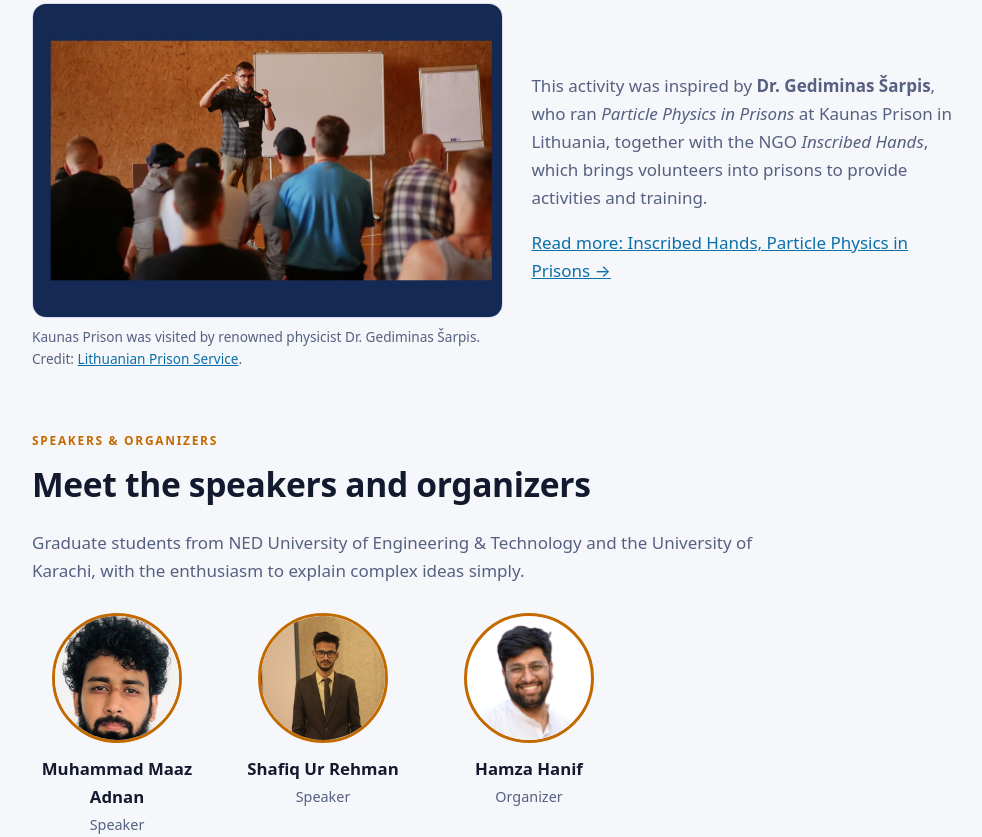
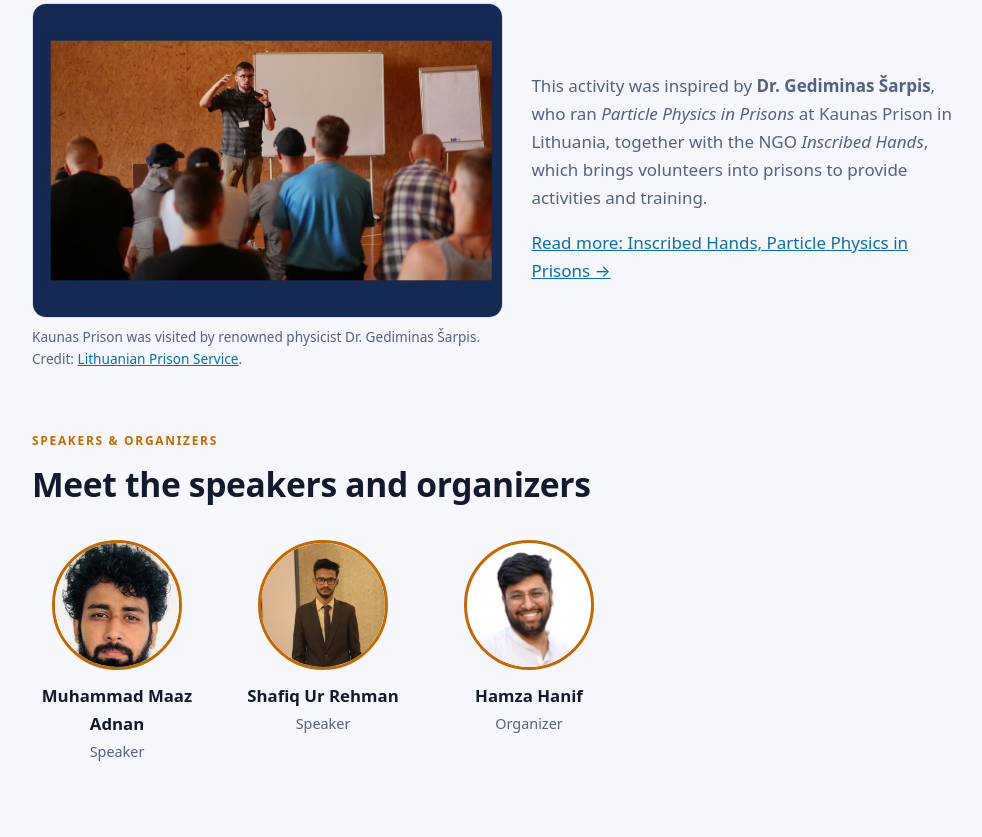
Before and after one commit to hamzahanif2210/physics-in-juvenile, a plain HTML site: page index.html in a window 1280 px wide. Shown: the part 1640-2477 px from the top of the page, without its empty margins (144-1126 px from the left). After the commit the page ends 2403 px from the top, so only its background shows below. Drawn offline with Linux system fonts and the light colour scheme.

Commit message:
Remove speakers intro line
Co-Authored-By: Claude Sonnet 5 <noreply@anthropic.com>

```diff
--- a/index.html
+++ b/index.html
@@ -119,7 +119,6 @@
 <section id="speakers">
   <div class="eyebrow">Speakers &amp; organizers</div>
   <h2>Meet the speakers and organizers</h2>
-  <p class="lead">Graduate students from NED University of Engineering &amp; Technology and the University of Karachi, with the enthusiasm to explain complex ideas simply.</p>
   <div class="speakers">
     <div class="speaker"><img src="images/muhammad-maaz-adnan.jpg" alt="Muhammad Maaz Adnan"><h3>Muhammad Maaz Adnan</h3><p>Speaker</p></div>
     <div class="speaker"><img src="images/shafiq-ur-rehman.jpg" alt="Shafiq Ur Rehman"><h3>Shafiq Ur Rehman</h3><p>Speaker</p></div>
```
